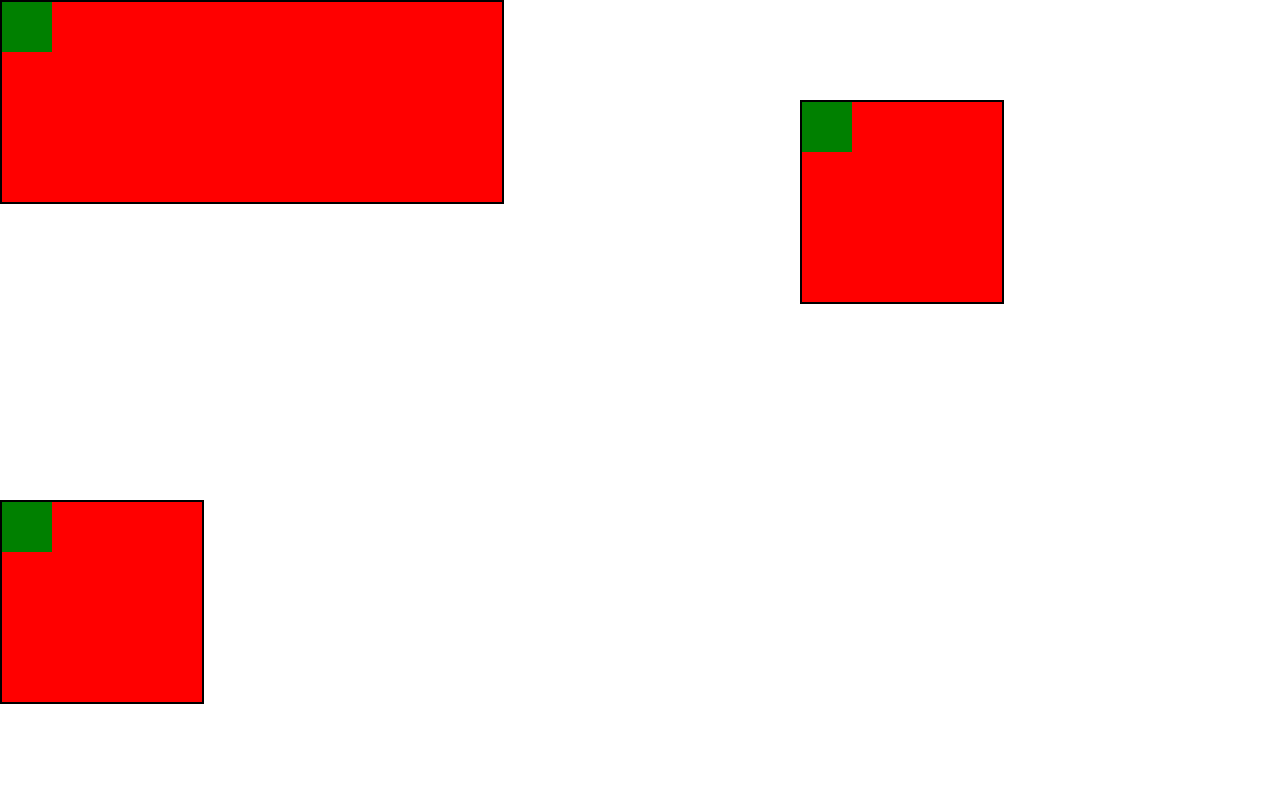
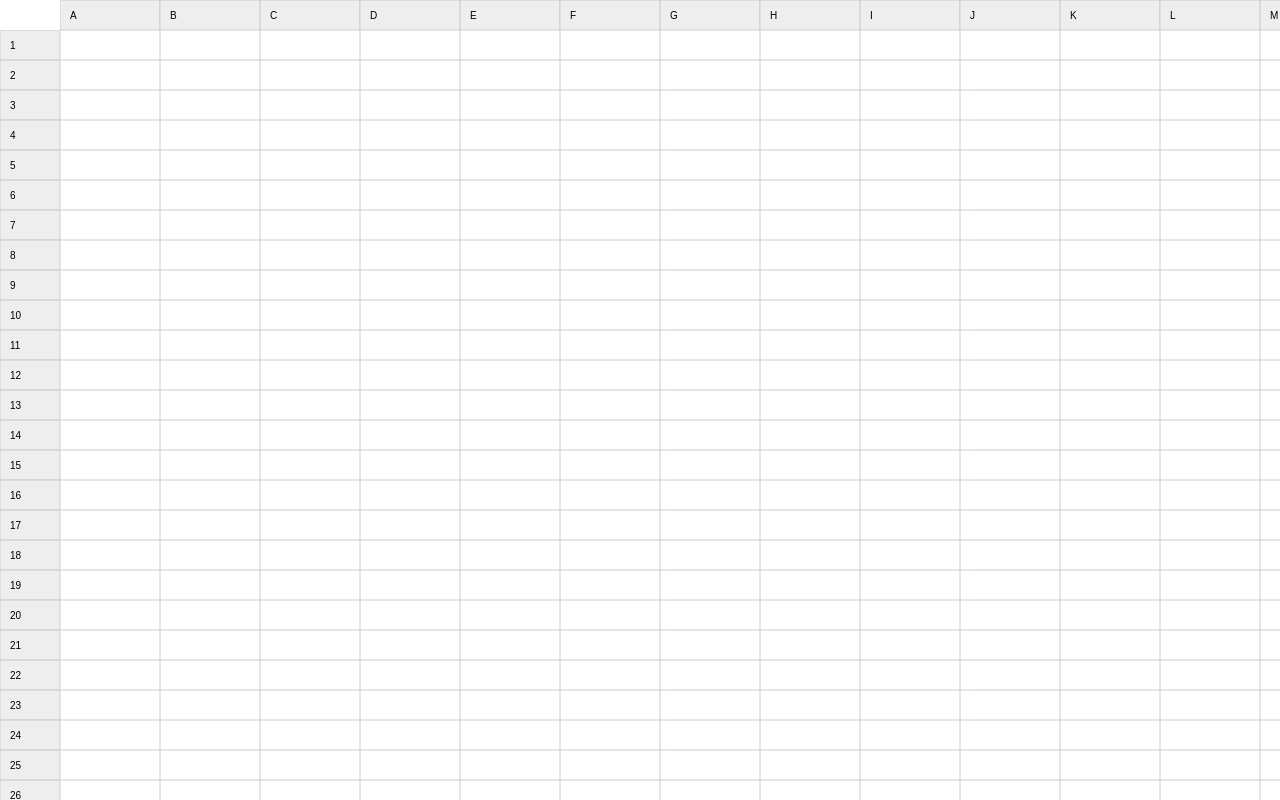
Before and after one commit to yash-zl/training, a plain HTML site: page Task 7/index.html in a window 1280 px wide. Drawn offline with Linux system fonts and the light colour scheme.

Commit message:
excel update 1

```diff
--- a/Task 7/index.html
+++ b/Task 7/index.html
@@ -3,53 +3,146 @@
 <head>
   <meta charset="UTF-8" />
   <meta name="viewport" content="width=device-width, initial-scale=1.0" />
-    <title>Document</title>
+  <title>Canvas Grid with Headers</title>
   <style>
-      body,
-      html {
-        /* height: 100%; */
-        /* width: 99vw; */
-        touch-action: none;
-        box-sizing: border-box;
-        margin: 0px;
-        padding: 0px;
+    body {
+      margin: 0;
+      overflow: hidden;
     }
-      /* .container {
-        height: 100%;
-        /* width: 100%;
-        background-color: black;
+    #wrapper {
       position: relative;
+      width: 100vw;
+      height: 100vh;
+      overflow: auto;
     }
-
-      .movable_box {
-        height: 50px;
-        width: 50px;
-        background-color: red;
+    canvas {
       position: absolute;
-        top: 0px;
-        left: 0px;
+      top: 0;
+      left: 0;
+      display: block;
     }
-
-      .prompt {
-        height: 100%;
-        width: 0px;
-        background-color: red;
-        position: absolute;
-        top: 0px;
+    #grid-canvas {
+      z-index: 1;
     }
-
-      #resizePromptOW {
-        background-color: blue;
-      } */
+    #row-header {
+      z-index: 2;
+      background: white;
+    }
+    #col-header {
+      z-index: 2;
+      background: white;
+    }
   </style>
 </head>
 <body>
-    <div id="overallContainer" class="container">
-      <!-- <div id="resizePromptOW" class="prompt"></div>
-      <div id="resizePromptIW" class="prompt"></div>
+  <div id="wrapper">
+    <canvas id="grid-canvas"></canvas>
+    <canvas id="row-header"></canvas>
+    <canvas id="col-header"></canvas>
+  </div>
 
-      <div class="movable_box"></div> -->
-    </div>
-    <script src="./tsclass.js"></script>
+  <script>
+    const gridCanvas = document.getElementById('grid-canvas');
+    const rowHeader = document.getElementById('row-header');
+    const colHeader = document.getElementById('col-header');
+    const gridCtx = gridCanvas.getContext('2d');
+    const rowCtx = rowHeader.getContext('2d');
+    const colCtx = colHeader.getContext('2d');
+
+    const ROW_HEIGHT = 30;
+    const COL_WIDTH = 100;
+    const NUM_ROWS = 90;
+    const NUM_COLS = 60;
+    const ROW_HEADER_WIDTH = 60;
+    const COL_HEADER_HEIGHT = 30;
+    const DPR = window.devicePixelRatio || 1;
+
+    function resizeCanvases() {
+      const width = window.innerWidth;
+      const height = window.innerHeight;
+
+      gridCanvas.width = (width - ROW_HEADER_WIDTH) * DPR;
+      gridCanvas.height = (height - COL_HEADER_HEIGHT) * DPR;
+      gridCanvas.style.left = ROW_HEADER_WIDTH + 'px';
+      gridCanvas.style.top = COL_HEADER_HEIGHT + 'px';
+      gridCanvas.style.width = (width - ROW_HEADER_WIDTH) + 'px';
+      gridCanvas.style.height = (height - COL_HEADER_HEIGHT) + 'px';
+      gridCtx.setTransform(1, 0, 0, 1, 0, 0);
+      gridCtx.scale(DPR, DPR);
+
+      rowHeader.width = ROW_HEADER_WIDTH * DPR;
+      rowHeader.height = (height - COL_HEADER_HEIGHT) * DPR;
+      rowHeader.style.left = '0px';
+      rowHeader.style.top = COL_HEADER_HEIGHT + 'px';
+      rowHeader.style.width = ROW_HEADER_WIDTH + 'px';
+      rowHeader.style.height = (height - COL_HEADER_HEIGHT) + 'px';
+      rowCtx.setTransform(1, 0, 0, 1, 0, 0);
+      rowCtx.scale(DPR, DPR);
+
+      colHeader.width = (width - ROW_HEADER_WIDTH) * DPR;
+      colHeader.height = COL_HEADER_HEIGHT * DPR;
+      colHeader.style.left = ROW_HEADER_WIDTH + 'px';
+      colHeader.style.top = '0px';
+      colHeader.style.width = (width - ROW_HEADER_WIDTH) + 'px';
+      colHeader.style.height = COL_HEADER_HEIGHT + 'px';
+      colCtx.setTransform(1, 0, 0, 1, 0, 0);
+      colCtx.scale(DPR, DPR);
+
+      drawGrid();
+      drawRowHeader();
+      drawColHeader();
+    }
+
+    function drawGrid() {
+      gridCtx.clearRect(0, 0, gridCanvas.width, gridCanvas.height);
+      for (let c = 0; c <= NUM_COLS; c++) {
+        const x = c * COL_WIDTH;
+        gridCtx.beginPath();
+        gridCtx.moveTo(x, 0);
+        gridCtx.lineTo(x, ROW_HEIGHT * NUM_ROWS);
+        gridCtx.strokeStyle = '#ccc';
+        gridCtx.lineWidth = 1;
+        gridCtx.stroke();
+      }
+      for (let r = 0; r <= NUM_ROWS; r++) {
+        const y = r * ROW_HEIGHT;
+        gridCtx.beginPath();
+        gridCtx.moveTo(0, y);
+        gridCtx.lineTo(COL_WIDTH * NUM_COLS, y);
+        gridCtx.strokeStyle = '#ccc';
+        gridCtx.lineWidth = 1;
+        gridCtx.stroke();
+      }
+    }
+
+    function drawRowHeader() {
+      rowCtx.clearRect(0, 0, rowHeader.width, rowHeader.height);
+      for (let r = 0; r < NUM_ROWS; r++) {
+        const y = r * ROW_HEIGHT;
+        rowCtx.fillStyle = '#eee';
+        rowCtx.fillRect(0, y, ROW_HEADER_WIDTH, ROW_HEIGHT);
+        rowCtx.strokeStyle = '#ccc';
+        rowCtx.strokeRect(0, y, ROW_HEADER_WIDTH, ROW_HEIGHT);
+        rowCtx.fillStyle = '#000';
+        rowCtx.fillText(r + 1, 10, y + ROW_HEIGHT / 1.6);
+      }
+    }
+
+    function drawColHeader() {
+      colCtx.clearRect(0, 0, colHeader.width, colHeader.height);
+      for (let c = 0; c < NUM_COLS; c++) {
+        const x = c * COL_WIDTH;
+        colCtx.fillStyle = '#eee';
+        colCtx.fillRect(x, 0, COL_WIDTH, COL_HEADER_HEIGHT);
+        colCtx.strokeStyle = '#ccc';
+        colCtx.strokeRect(x, 0, COL_WIDTH, COL_HEADER_HEIGHT);
+        colCtx.fillStyle = '#000';
+        colCtx.fillText(String.fromCharCode(65 + c), x + 10, COL_HEADER_HEIGHT / 1.6);
+      }
+    }
+
+    window.addEventListener('resize', resizeCanvases);
+    resizeCanvases();
+  </script>
 </body>
 </html>
```
Also changed, not shown: Task 7/Components/Grid.js (added, +86 -0 lines), Task 7/Components/Column.js (added), Task 7/Components/GridManager.js (added), Task 7/Components/Row.js (added). Lines whose indentation alone changed are shown as unchanged.
